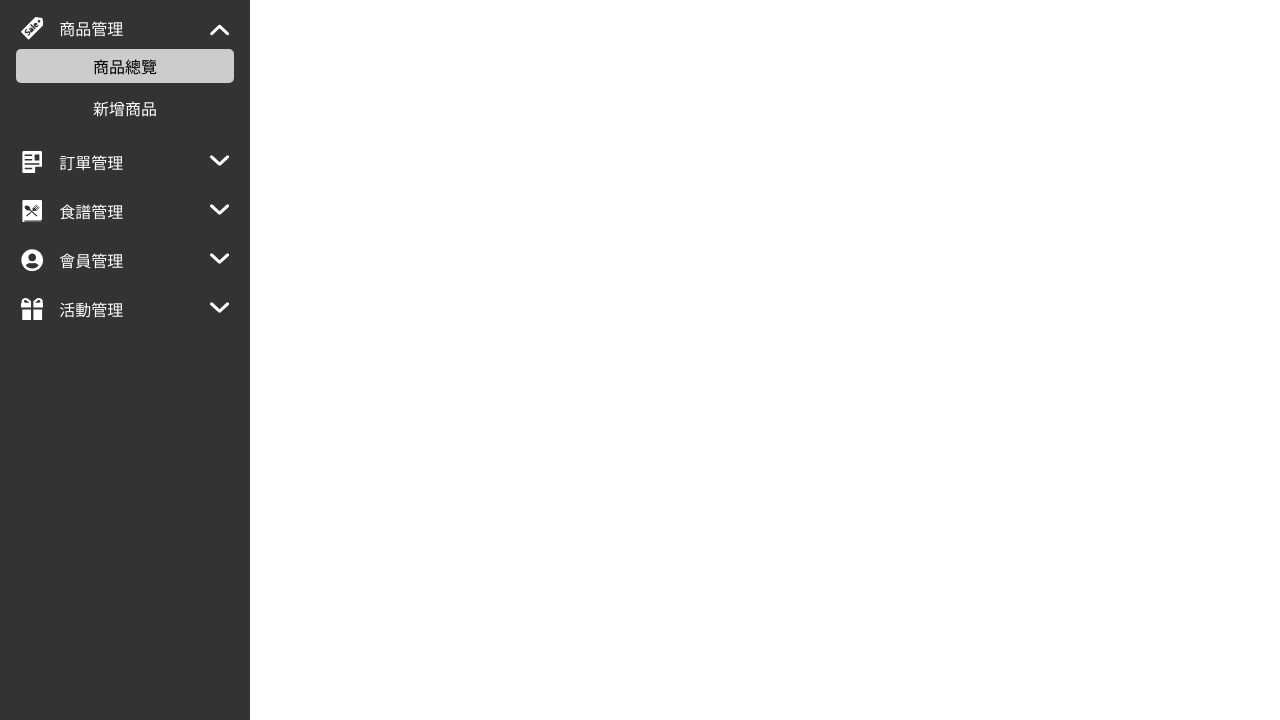
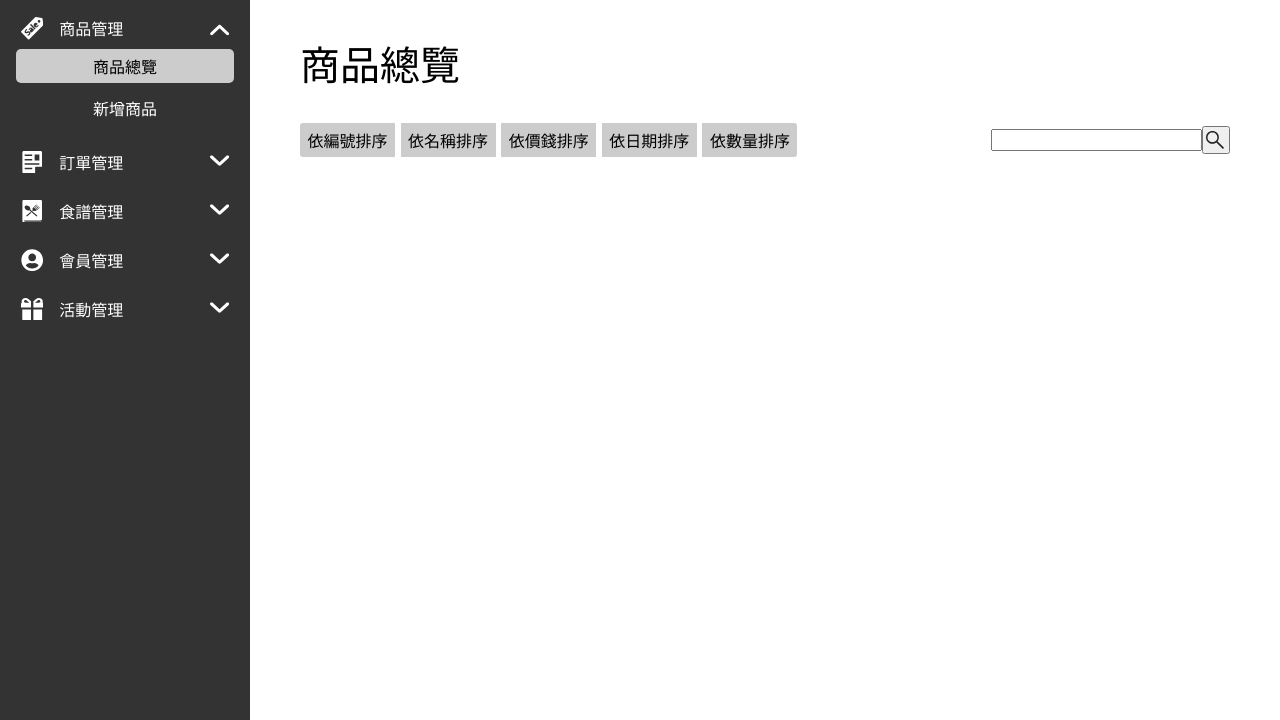
Before and after one commit to zyuan8591/mfee27_group2_project, a PHP site: page / in a window 1280 px wide. Shown: the part 80-800 px from the top of the page. Run offline with PHP 8.4, Linux system fonts and the light colour scheme.

Commit message:
update content

```diff
--- a/index.html
+++ b/index.html
@@ -299,9 +299,29 @@
                 </ul>
             </nav>
         </aside>
-        <!-- <main>
-			1213123
-		</main> -->
+        <main class="">
+            <p class="main-title">商品總覽</p>
+            <nav class="filter flex_between">
+                <div>
+                    <a href="" class="border_radius_left">依編號排序</a>
+                    <a href="" class="">依名稱排序</a>
+                    <a href="" class="">依價錢排序</a>
+                    <a href="" class="">依日期排序</a>
+                    <a href="" class="border_radius_right">依數量排序</a>
+                </div>
+                <div class="search flex_center">
+                    <input type="text" name="search" class="" />
+                    <button class="search_btn">
+                        <svg width="25" height="25" viewBox="0 0 25 25" fill="none" xmlns="http://www.w3.org/2000/svg">
+                            <path
+                                d="M19.7292 21.849L12.8802 15C12.3594 15.4514 11.7517 15.803 11.0573 16.0547C10.3628 16.3064 9.625 16.4323 8.84375 16.4323C6.96875 16.4323 5.38021 15.7813 4.07812 14.4792C2.77604 13.1771 2.125 11.6059 2.125 9.76564C2.125 7.92536 2.77604 6.35418 4.07812 5.05209C5.38021 3.75001 6.96007 3.09897 8.81771 3.09897C10.658 3.09897 12.2248 3.75001 13.5182 5.05209C14.8116 6.35418 15.4583 7.92536 15.4583 9.76564C15.4583 10.5122 15.3368 11.2326 15.0937 11.9271C14.8507 12.6215 14.4861 13.2726 14 13.8802L20.875 20.7031L19.7292 21.849ZM8.81771 14.8698C10.224 14.8698 11.4219 14.3707 12.4115 13.3724C13.401 12.3741 13.8958 11.1719 13.8958 9.76564C13.8958 8.35939 13.401 7.15713 12.4115 6.15886C11.4219 5.1606 10.224 4.66147 8.81771 4.66147C7.3941 4.66147 6.18316 5.1606 5.1849 6.15886C4.18663 7.15713 3.6875 8.35939 3.6875 9.76564C3.6875 11.1719 4.18663 12.3741 5.1849 13.3724C6.18316 14.3707 7.3941 14.8698 8.81771 14.8698Z"
+                                fill="#222222"
+                            />
+                        </svg>
+                    </button>
+                </div>
+            </nav>
+        </main>
         <script type="text/javascript" src="./js/app.js">
             // <?php require "./js/app.js"; ?>
         </script>
--- a/style/style.css
+++ b/style/style.css
@@ -23,6 +23,12 @@ a:link {
 .flex_center {
 	display: flex;
 	justify-content: center;
+	align-items: center;
+}
+
+.flex_between {
+	display: flex;
+	justify-content: space-between;
 	align-items: center;
 }
 
@@ -123,11 +129,11 @@ a:link {
 /* XX管理-XXXX */
 .sub_nav_item {
 	padding: 0.5rem 0 0 0;
-	transition: 0.5s;
+
 	overflow: hidden;
 }
 .sub_nav_item_container {
-	transition: 0.5s;
+	transition: 2s;
 }
 .sub_nav_item_active {
 	background: #ccc;
@@ -144,7 +150,7 @@ a:link {
 	text-align: center;
 	border-radius: 5px;
 	margin: 0 0 0.5rem 0;
-	transition: 0.3s;
+
 }
 .sub_nav_item_container li:hover {
 	background: #888;
@@ -155,3 +161,35 @@ a:link {
 	width: 100%;
 	color: white;
 }
+
+/* main */
+
+main {
+	margin-left: var(--aside-width);
+	padding: 40px 50px;
+}
+.main-title {
+	font-size: 2.5rem;
+}
+.filter {
+	padding: 40px 0;
+}
+.filter a {
+	padding: 5px 7.5px;
+	margin-right: 2px;
+	background: #ccc;
+}
+.border_radius_left {
+	border-radius:3px 0 0 3px;
+}
+.border_radius_right {
+	border-radius: 0 3px 3px 0 ;
+}
+
+.search_btn svg {
+	width: 1.5rem;
+	height: 1.5rem;
+	display: flex;
+	justify-content: center;
+	align-items: center;
+}
```
